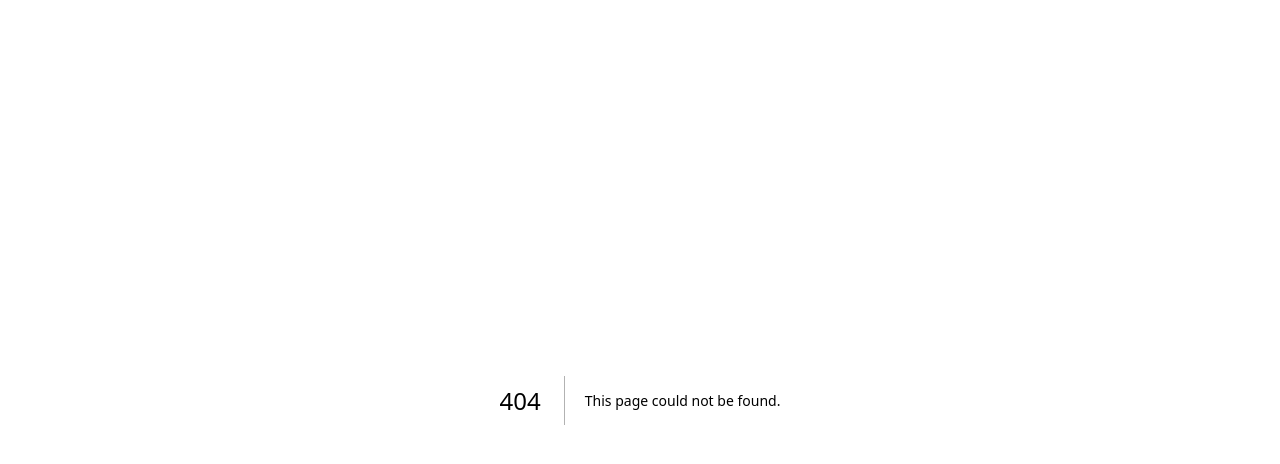
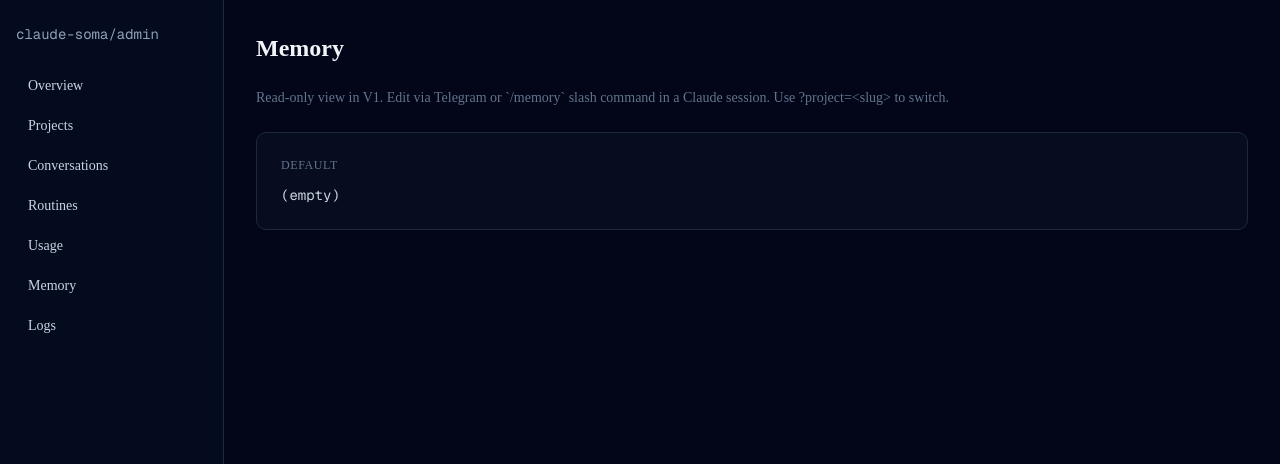
Before and after one commit to techfreakworm/claude-soma, a Next.js app in the folder frontend/: page /admin/memory in a window 1280 px wide. Before the commit this address had no page. Shown: the top 464 px of the page. Built offline with nearby package versions, Linux system fonts and the light colour scheme; no server answers.

Commit message:
Admin: /memory (read-only) + /logs (200 most recent)

```diff
--- /dev/null
+++ b/frontend/app/admin/logs/page.tsx
@@ -0,0 +1,37 @@
+import { api } from "@/lib/api";
+
+type LogRow = {
+  ts: string; tool: string; session: string;
+  input_summary?: unknown; result_summary?: string;
+};
+
+export default async function LogsPage() {
+  const rows = await api<LogRow[]>("/api/logs?limit=200").catch(() => []);
+  return (
+    <div className="p-8 space-y-6">
+      <h1 className="text-2xl font-bold">Logs</h1>
+      <p className="text-sm text-slate-500">
+        Tool-call activity feed (most recent 200). Filter UI in V1.5.
+      </p>
+      <div className="rounded-lg border border-slate-800 bg-slate-900/40 overflow-hidden">
+        <ul className="divide-y divide-slate-800 font-mono text-xs">
+          {rows.length === 0 ? (
+            <li className="p-8 text-slate-500">No activity yet.</li>
+          ) : (
+            rows.slice().reverse().map((r, i) => (
+              <li key={`${r.ts}-${i}`} className="px-4 py-2 hover:bg-slate-800/40">
+                <span className="text-slate-500">{r.ts.slice(11, 19)}</span>{" "}
+                <span className="text-indigo-300">{r.tool}</span>{" "}
+                <span className="text-slate-500">·</span>{" "}
+                <span className="text-slate-400">{r.session.slice(0, 8)}</span>
+                {r.result_summary && (
+                  <span className="text-slate-500 ml-2">→ {r.result_summary.slice(0, 100)}</span>
+                )}
+              </li>
+            ))
+          )}
+        </ul>
+      </div>
+    </div>
+  );
+}
--- /dev/null
+++ b/frontend/app/admin/memory/page.tsx
@@ -0,0 +1,30 @@
+import { api } from "@/lib/api";
+
+type MemoryResp = { project: string; text: string };
+
+export default async function MemoryPage({
+  searchParams,
+}: { searchParams: Promise<{ project?: string }> }) {
+  const sp = await searchParams;
+  const project = sp.project || "default";
+  const mem = await api<MemoryResp>(`/api/memory/${project}`).catch(() => ({
+    project, text: "",
+  }));
+  return (
+    <div className="p-8 space-y-6">
+      <h1 className="text-2xl font-bold">Memory</h1>
+      <p className="text-sm text-slate-500">
+        Read-only view in V1. Edit via Telegram or `/memory` slash command in a
+        Claude session. Use ?project=&lt;slug&gt; to switch.
+      </p>
+      <div className="rounded-lg border border-slate-800 bg-slate-900/40 p-6">
+        <div className="text-xs uppercase tracking-wider text-slate-500 mb-3">
+          {mem.project}
+        </div>
+        <pre className="text-sm font-mono text-slate-300 whitespace-pre-wrap">
+          {mem.text || "(empty)"}
+        </pre>
+      </div>
+    </div>
+  );
+}
```
